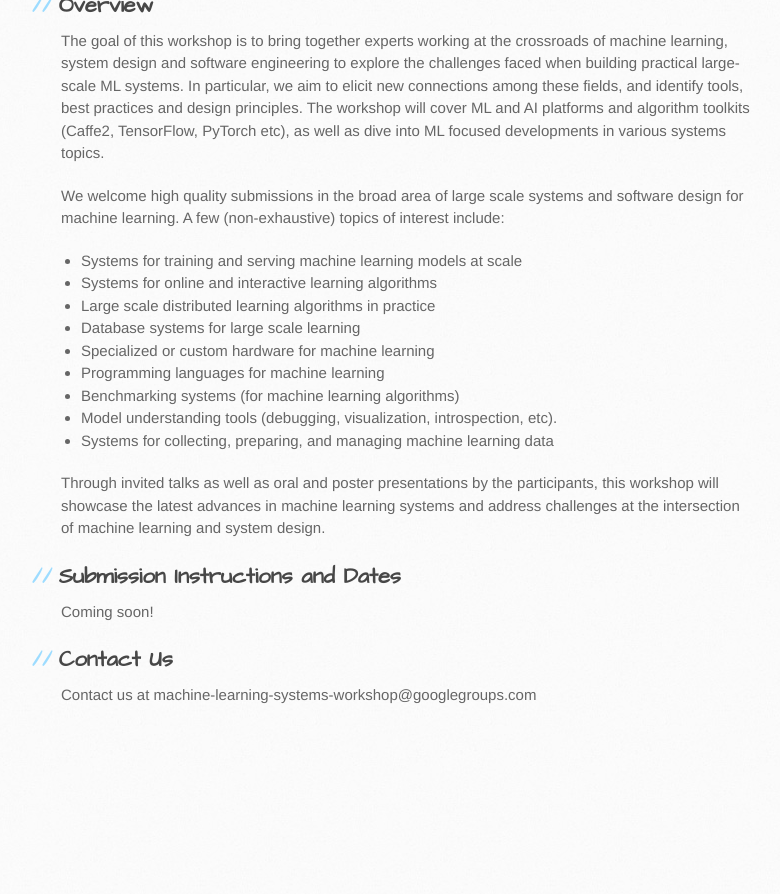
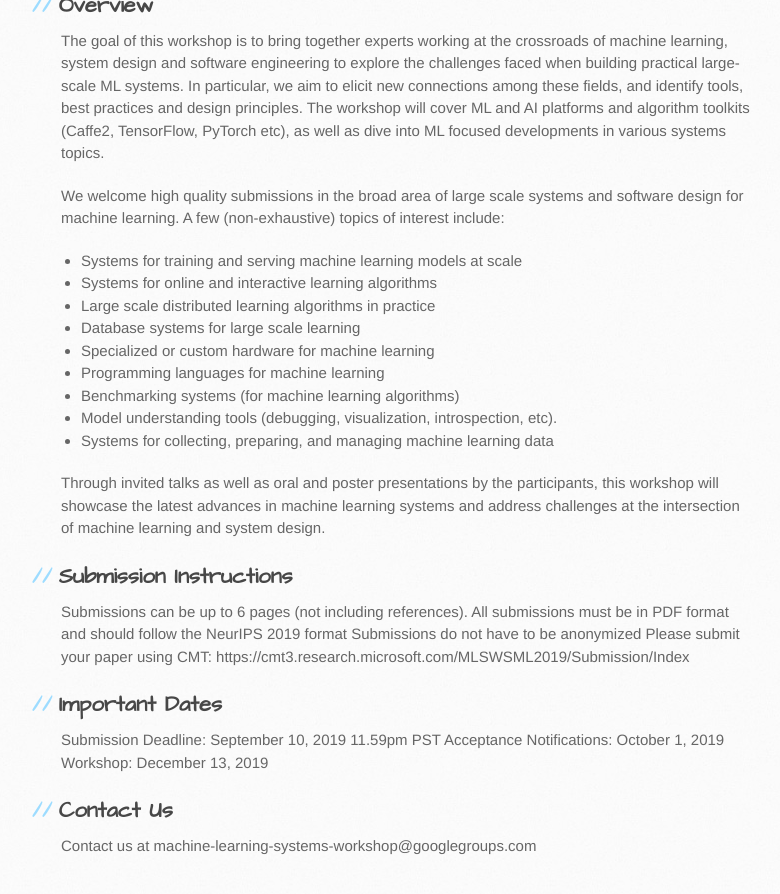
Before and after one commit to LearningSys/neurips19, a Jekyll site: the page built from cfp.md, in a window 1280 px wide and 900 px high, scrolled down 627 px. Shown: the top 894 px of the window, without its empty margins (109-889 px from the left). Built offline with Jekyll 4.4.1, drawn with Linux system fonts in a browser that asks for light colours; our own code applies the rules of GitHub Pages for plain Markdown files; the repository's description, which GitHub fills in, is left out; before the commit the page ends 1376 px from its top, so only the background shows below that.

Commit message:
Update cfp.md
updated instructions and dates

```diff
--- a/cfp.md
+++ b/cfp.md
@@ -22,9 +22,18 @@ Through invited talks as well as oral and poster presentations by the participan
 Work on machine learning for system design (e.g. learning for job scheduling, configuration tuning, database query optimization) is better suited for submission to that workshop.
 See their Call for Papers for more details.* -->
 
-## Submission Instructions and Dates
+## Submission Instructions
+Submissions can be up to 6 pages (not including references).
+All submissions must be in PDF format and should follow the NeurIPS 2019 format
+Submissions do not have to be anonymized
+Please submit your paper using CMT:
+https://cmt3.research.microsoft.com/MLSWSML2019/Submission/Index
 
-Coming soon!
+## Important Dates
+Submission Deadline: September 10, 2019 11.59pm PST
+Acceptance Notifications: October 1, 2019
+Workshop: December 13, 2019
+
 
 ## Contact Us
 Contact us at machine-learning-systems-workshop@googlegroups.com
```
